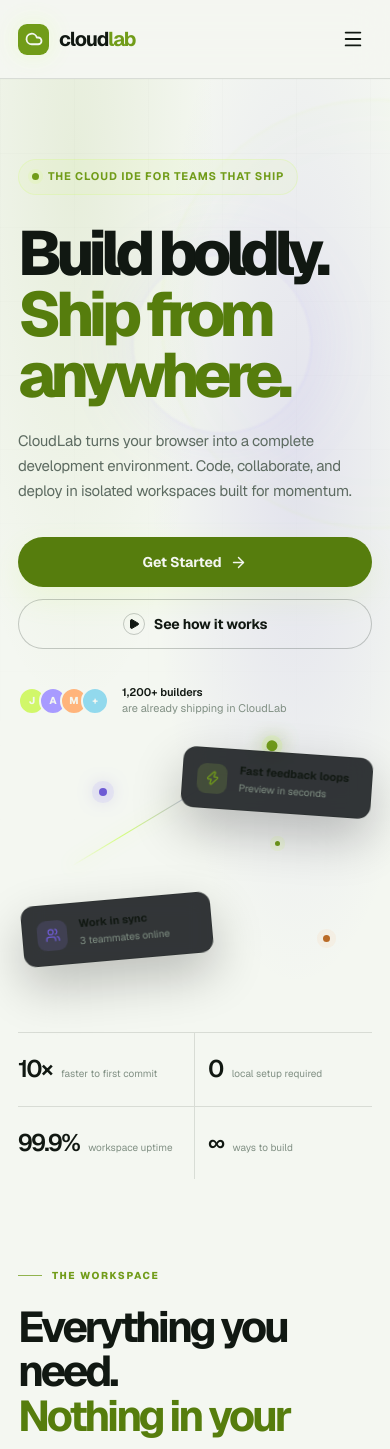
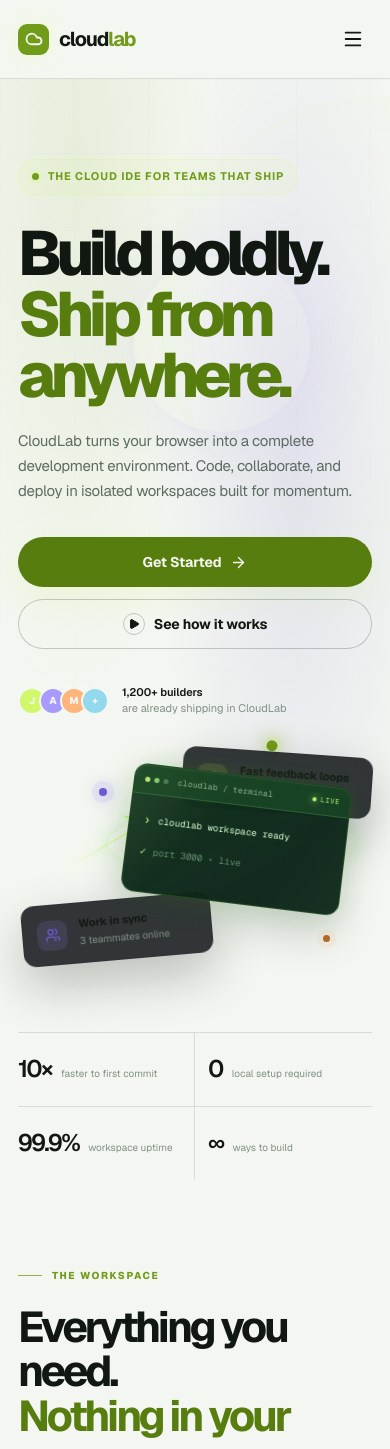
Before and after one commit to Gautam-kumar01/CloudLab, a Next.js app: page / in a window 390 px wide. Shown: the top 1449 px of the page. Built offline with nearby package versions, Linux system fonts and the light colour scheme.

Commit message:
Add animated hero terminal card
Add a compact futuristic terminal card near Work in sync with neon-green glow, orbital rings, 3D tilt, responsive styling, and continuously cycling CloudLab command logs.

```diff
--- a/src/app/globals.css
+++ b/src/app/globals.css
@@ -650,3 +650,25 @@
 html[data-theme="light"] .auth-page { background: var(--home-ink); } html[data-theme="light"] .auth-card { background: rgba(255,255,255,.76); box-shadow: 0 25px 70px rgba(27,48,31,.12); } html[data-theme="light"] .auth-provider-button, html[data-theme="light"] .auth-story__chips span, html[data-theme="light"] .auth-benefit { background: rgba(17,29,21,.035); }
 @media (max-width: 850px) { .auth-page__layout { grid-template-columns: 1fr; gap: 35px; padding: 50px 0 70px; }.auth-story { min-height: auto; padding-top: 0; }.auth-story__orb--one { right: -40px; bottom: -20px; }.auth-story__orb--two { right: 24%; bottom: 13%; }.auth-card { max-width: 520px; width: 100%; margin: 0 auto; }.auth-page__footer { margin-top: -18px; } }
 @media (max-width: 560px) { .auth-header, .auth-page__layout, .auth-page__footer { width: min(100% - 36px, 520px); }.auth-header__actions { gap: 12px; }.auth-back { font-size: 0; }.auth-back svg { width: 18px; height: 18px; }.auth-story h1 { font-size: 53px; }.auth-story > p { font-size: 14px; }.auth-story__chips { max-width: 350px; }.auth-card { padding: 25px 21px; }.auth-page__footer { font-size: 9px; } }
+
+
+/* Futuristic hero terminal card */
+.hero-terminal { position: absolute; z-index: 3; right: 12%; bottom: 94px; width: 214px; height: 126px; perspective: 800px; pointer-events: none; transform: rotate(7deg); animation: hero-terminal-float 5.5s ease-in-out infinite; }
+.hero-terminal__glow { position: absolute; inset: 20% 8%; border-radius: 50%; background: rgba(118, 255, 74, .18); filter: blur(25px); opacity: .7; }
+.hero-terminal__orbit { position: absolute; z-index: 0; inset: -18px -25px; border: 1px solid rgba(155, 255, 107, .22); border-radius: 50%; transform: rotateX(67deg) rotateZ(-18deg); box-shadow: 0 0 22px rgba(118,255,74,.13); animation: hero-terminal-orbit 7s linear infinite; }
+.hero-terminal__orbit::after { content: ""; position: absolute; top: 3px; left: 15%; width: 5px; height: 5px; border-radius: 50%; background: #baff73; box-shadow: 0 0 0 4px rgba(186,255,115,.08), 0 0 14px #baff73; }
+.hero-terminal__orbit--two { inset: -11px -18px; transform: rotateX(67deg) rotateZ(45deg); opacity: .5; animation-duration: 10s; animation-direction: reverse; }
+.hero-terminal__orbit--two::after { top: auto; right: 13%; bottom: 2px; left: auto; width: 4px; height: 4px; background: #8deaff; box-shadow: 0 0 12px #8deaff; }
+.hero-terminal__card { position: absolute; inset: 0; overflow: hidden; border: 1px solid rgba(169, 255, 104, .33); border-radius: 13px; background: linear-gradient(145deg, rgba(8, 27, 18, .98), rgba(5, 15, 13, .96)); box-shadow: 0 20px 40px rgba(0,0,0,.34), 0 0 30px rgba(121,255,86,.14), inset 0 1px rgba(219,255,174,.10); transform: translateZ(18px) rotateX(2deg); }
+.hero-terminal__card::after { content: ""; position: absolute; inset: 0; pointer-events: none; background: linear-gradient(125deg, rgba(191,255,149,.09), transparent 36%, transparent 72%, rgba(121,255,86,.045)); }
+.hero-terminal__topbar { position: relative; z-index: 1; display: flex; align-items: center; height: 29px; padding: 0 10px; border-bottom: 1px solid rgba(144,255,103,.14); background: rgba(24, 62, 37, .48); font-family: var(--font-geist-mono), monospace; }
+.hero-terminal__dots { display: flex; gap: 4px; }.hero-terminal__dots i { width: 5px; height: 5px; border-radius: 50%; background: #4e7c52; }.hero-terminal__dots i:first-child { background: #c0e56e; }.hero-terminal__dots i:nth-child(2) { background: #8acb6a; }.hero-terminal__label { margin-left: 9px; color: rgba(212, 238, 213, .64); font-size: 8px; letter-spacing: .02em; }.hero-terminal__status { display: flex; align-items: center; gap: 4px; margin-left: auto; color: #adf674; font-size: 7px; letter-spacing: .08em; }.hero-terminal__status i { width: 4px; height: 4px; border-radius: 50%; background: #b7ff70; box-shadow: 0 0 7px #b7ff70; }
+.hero-terminal__body { position: relative; z-index: 1; padding: 15px 13px; font-family: var(--font-geist-mono), monospace; font-size: 9px; }.hero-terminal__prompt { display: flex; align-items: center; min-height: 16px; color: #e5f9d9; white-space: nowrap; }.hero-terminal__prompt > span { margin-right: 7px; color: #b9ff6b; font-size: 13px; }.hero-terminal__prompt code { color: #d7ffd1; }.hero-terminal__cursor { display: inline-block; width: 5px; height: 11px; margin-left: 4px; background: #b9ff6b; box-shadow: 0 0 7px rgba(185,255,107,.8); animation: home-blink 1s step-end infinite; }.hero-terminal__output { display: flex; gap: 6px; margin-top: 13px; color: rgba(172, 226, 172, .54); opacity: 0; transform: translateY(3px); transition: opacity .28s ease, transform .28s ease; }.hero-terminal__output.is-visible { opacity: 1; transform: translateY(0); }.hero-terminal__output > span { color: #a8ec6a; }
+@keyframes hero-terminal-float { 0%, 100% { transform: rotate(7deg) translate3d(0,0,0); } 50% { transform: rotate(7deg) translate3d(-3px,-5px,0); } }
+@keyframes hero-terminal-orbit { from { transform: rotateX(67deg) rotateZ(-18deg) rotate(0deg); } to { transform: rotateX(67deg) rotateZ(-18deg) rotate(360deg); } }
+@media (prefers-reduced-motion: reduce) { .hero-terminal { animation: none; }.hero-terminal__orbit { animation: none; }.hero-terminal__output { transition: none; } }
+html[data-theme="light"] .hero-terminal__card { border-color: rgba(65, 132, 44, .36); background: linear-gradient(145deg, rgba(15, 48, 27, .98), rgba(11, 32, 24, .97)); box-shadow: 0 20px 40px rgba(27,48,31,.18), 0 0 30px rgba(83,165,48,.15), inset 0 1px rgba(229,255,209,.15); }
+html[data-theme="light"] .hero-terminal__topbar { border-bottom-color: rgba(155, 242, 126, .17); background: rgba(31, 83, 43, .6); }
+@media (max-width: 980px) { .hero-terminal { right: 6%; bottom: 82px; transform: scale(.9) rotate(7deg); transform-origin: bottom right; } }
+@media (max-width: 720px) { .hero-terminal { right: 19%; bottom: 70px; transform: scale(.82) rotate(6deg); transform-origin: bottom center; } }
+@media (max-width: 430px) { .hero-terminal { right: 10%; bottom: 68px; transform: scale(.72) rotate(5deg); } }
--- a/src/app/page.tsx
+++ b/src/app/page.tsx
@@ -2,7 +2,7 @@
 
 import Link from "next/link";
 import ThemeToggle from "@/components/ThemeToggle";
-import { useState } from "react";
+import { useEffect, useState } from "react";
 import {
   ArrowRight,
   Check,
@@ -114,6 +114,63 @@
     <div className="section-label">
       <span className="section-label__line" />
       <span>{children}</span>
+    </div>
+  );
+}
+
+const heroTerminalFrames = [
+  { command: "npm install", output: "resolved 142 packages" },
+  { command: "git push origin main", output: "objects: 100% • synced" },
+  { command: "cloudlab workspace ready", output: "port 3000 • live" },
+  { command: "deploy --production", output: "deploying..." },
+];
+
+function HeroTerminal() {
+  const [frameIndex, setFrameIndex] = useState(0);
+  const [typedCommand, setTypedCommand] = useState("");
+  const [showOutput, setShowOutput] = useState(false);
+
+  useEffect(() => {
+    const frame = heroTerminalFrames[frameIndex];
+    let characterIndex = 0;
+    let rotateTimer: number | undefined;
+    const typingTimer = window.setInterval(() => {
+      characterIndex += 1;
+      setTypedCommand(frame.command.slice(0, characterIndex));
+      if (characterIndex >= frame.command.length) {
+        window.clearInterval(typingTimer);
+        setShowOutput(true);
+        rotateTimer = window.setTimeout(() => {
+          setShowOutput(false);
+          setFrameIndex((current) => (current + 1) % heroTerminalFrames.length);
+        }, 1700);
+      }
+    }, 58);
+
+    return () => {
+      window.clearInterval(typingTimer);
+      if (rotateTimer) window.clearTimeout(rotateTimer);
+    };
+  }, [frameIndex]);
+
+  const frame = heroTerminalFrames[frameIndex];
+
+  return (
+    <div className="hero-terminal" aria-hidden="true">
+      <div className="hero-terminal__glow" />
+      <div className="hero-terminal__orbit hero-terminal__orbit--one" />
+      <div className="hero-terminal__orbit hero-terminal__orbit--two" />
+      <div className="hero-terminal__card">
+        <div className="hero-terminal__topbar">
+          <span className="hero-terminal__dots"><i /><i /><i /></span>
+          <span className="hero-terminal__label">cloudlab / terminal</span>
+          <span className="hero-terminal__status"><i /> LIVE</span>
+        </div>
+        <div className="hero-terminal__body">
+          <div className="hero-terminal__prompt"><span>›</span><code>{typedCommand}</code><i className="hero-terminal__cursor" /></div>
+          <div className={`hero-terminal__output ${showOutput ? "is-visible" : ""}`}><span>✓</span>{frame.output}</div>
+        </div>
+      </div>
     </div>
   );
 }
@@ -281,7 +338,7 @@
               <div className="hero-copy__actions"><Link href="/sign-up" className="button button--primary button--large">Get Started <ArrowRight size={17} /></Link><a href="#workspace" className="button button--ghost button--large"><span className="button-play"><Play size={12} fill="currentColor" /></span> See how it works</a></div>
               <div className="hero-proof"><div className="avatar-stack"><span className="avatar avatar--lime">J</span><span className="avatar avatar--violet">A</span><span className="avatar avatar--orange">M</span><span className="avatar avatar--blue">+</span></div><p><strong>1,200+ builders</strong><br />are already shipping in CloudLab</p></div>
             </div>
-            <div className="hero-signal" aria-hidden="true"><div className="hero-signal__line" /><div className="hero-signal__card hero-signal__card--top"><span className="hero-signal__icon hero-signal__icon--mint"><Zap size={15} /></span><span><b>Fast feedback loops</b><small>Preview in seconds</small></span></div><div className="hero-signal__card hero-signal__card--bottom"><span className="hero-signal__icon hero-signal__icon--violet"><Users size={15} /></span><span><b>Work in sync</b><small>3 teammates online</small></span></div><div className="hero-signal__node hero-signal__node--one" /><div className="hero-signal__node hero-signal__node--two" /><div className="hero-signal__node hero-signal__node--three" /></div>
+            <div className="hero-signal" aria-hidden="true"><div className="hero-signal__line" /><div className="hero-signal__card hero-signal__card--top"><span className="hero-signal__icon hero-signal__icon--mint"><Zap size={15} /></span><span><b>Fast feedback loops</b><small>Preview in seconds</small></span></div><div className="hero-signal__card hero-signal__card--bottom"><span className="hero-signal__icon hero-signal__icon--violet"><Users size={15} /></span><span><b>Work in sync</b><small>3 teammates online</small></span></div><HeroTerminal /><div className="hero-signal__node hero-signal__node--one" /><div className="hero-signal__node hero-signal__node--two" /><div className="hero-signal__node hero-signal__node--three" /></div>
           </div>
           <div className="site-container hero-metrics"><div><strong>10×</strong><span>faster to first commit</span></div><div><strong>0</strong><span>local setup required</span></div><div><strong>99.9%</strong><span>workspace uptime</span></div><div><strong>∞</strong><span>ways to build</span></div></div>
         </section>
```
